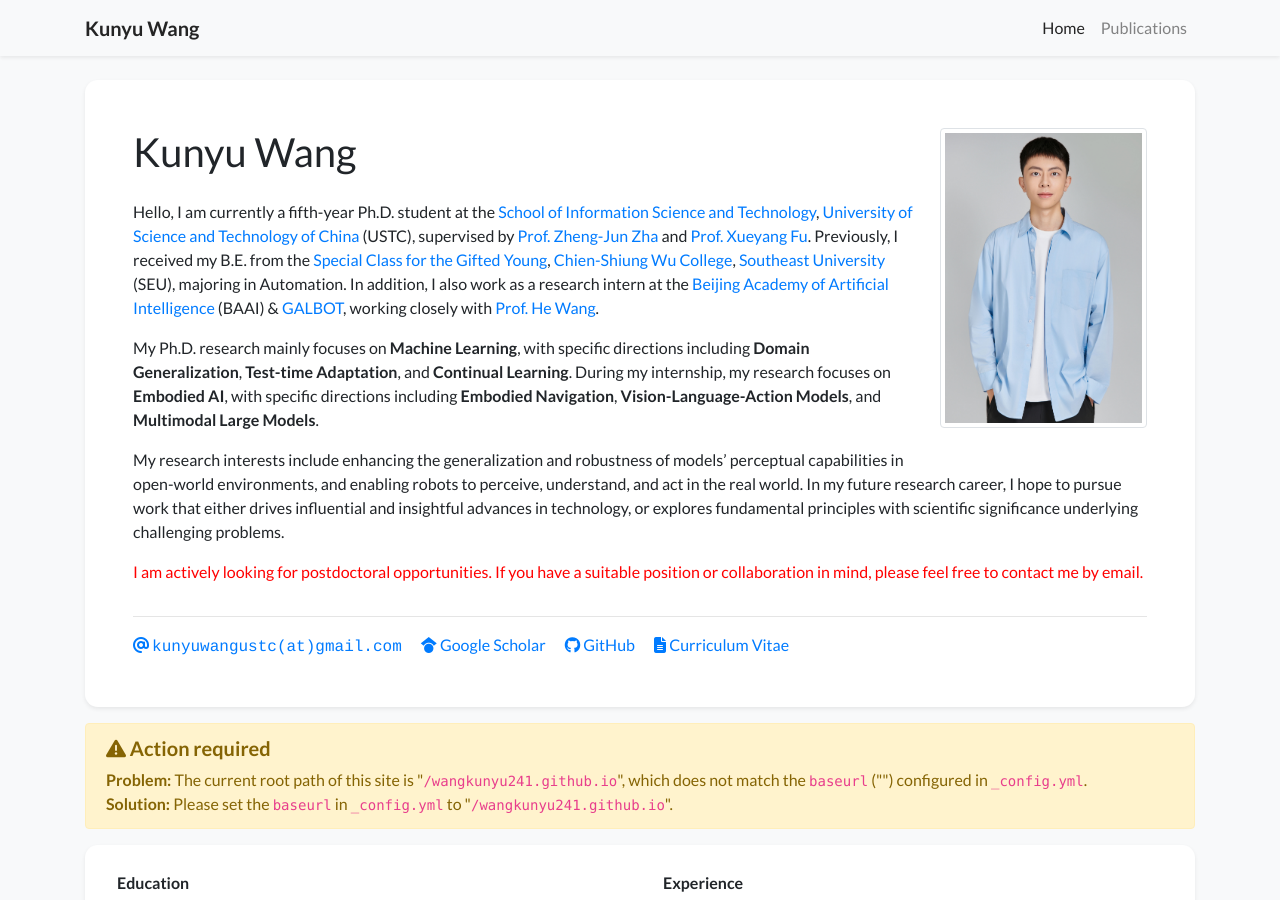
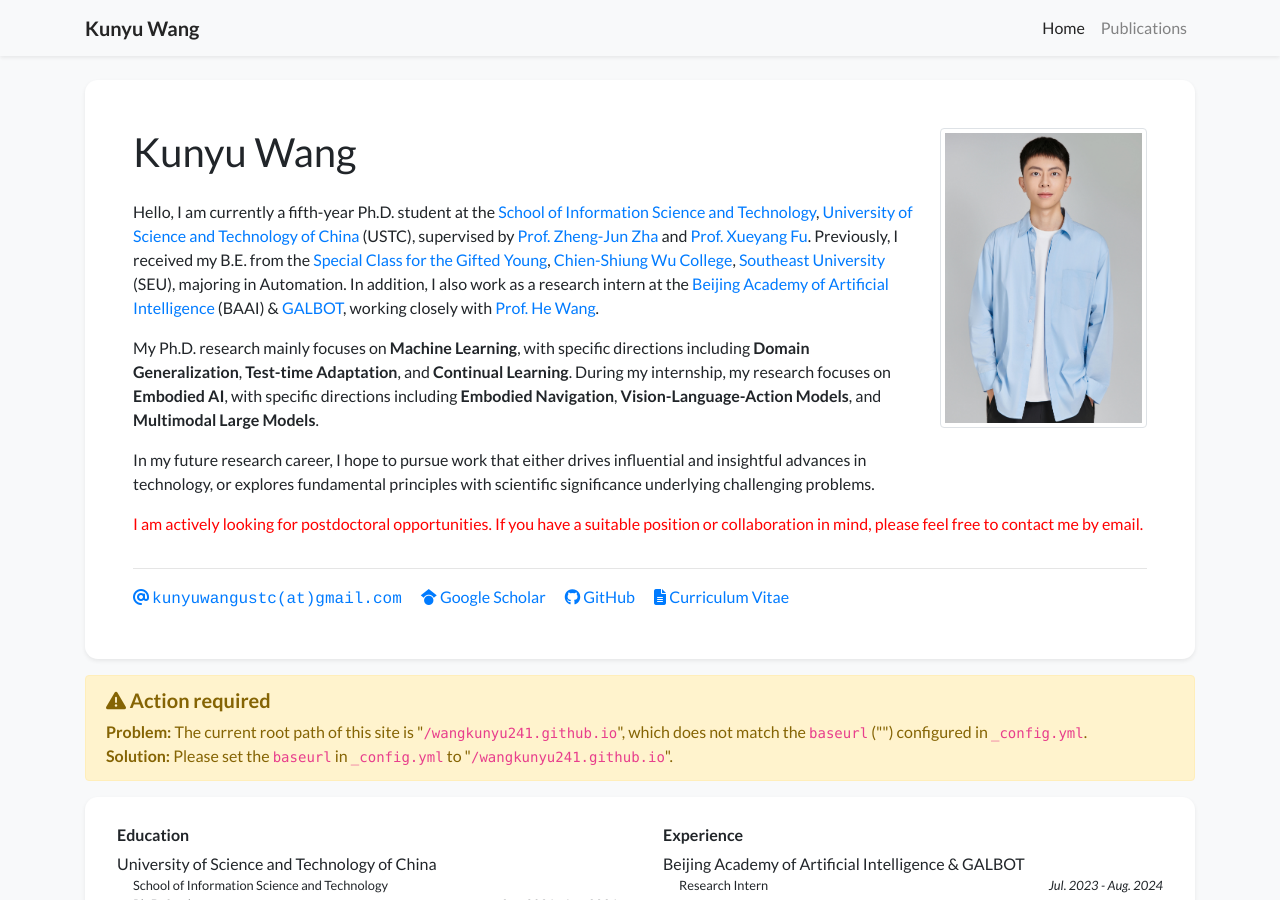
Before and after one commit to wangkunyu241/wangkunyu241.github.io, a Jekyll site: the page built from index.html, in a window 1280 px wide and 900 px high. Built offline with Jekyll 4.4.1, drawn with Linux system fonts in a browser that asks for light colours; nearby versions of some CDN libraries; a style sheet for code colours, icons or effects is not loaded.

Commit message:
Update profile.yml

```diff
--- a/_data/profile.yml
+++ b/_data/profile.yml
@@ -28,7 +28,7 @@ short_bio: >-
   My Ph.D. research mainly focuses on <b>Machine Learning</b>, with specific directions including <b>Domain Generalization</b>, <b>Test-time Adaptation</b>, and <b>Continual Learning</b>. During my internship, my research focuses on <b>Embodied AI</b>, with specific directions including <b>Embodied Navigation</b>, <b>Vision-Language-Action Models</b>, and <b>Multimodal Large Models</b>.
   </p>
   <p>
-  My research interests include enhancing the generalization and robustness of models’ perceptual capabilities in open-world environments, and enabling robots to perceive, understand, and act in the real world. In my future research career, I hope to pursue work that either drives influential and insightful advances in technology, or explores fundamental principles with scientific significance underlying challenging problems.
+  In my future research career, I hope to pursue work that either drives influential and insightful advances in technology, or explores fundamental principles with scientific significance underlying challenging problems.
   </p>
   <p>
   <span style="color: red;">I am actively looking for postdoctoral opportunities. If you have a suitable position or collaboration in mind, please feel free to contact me by email.</span>
```
